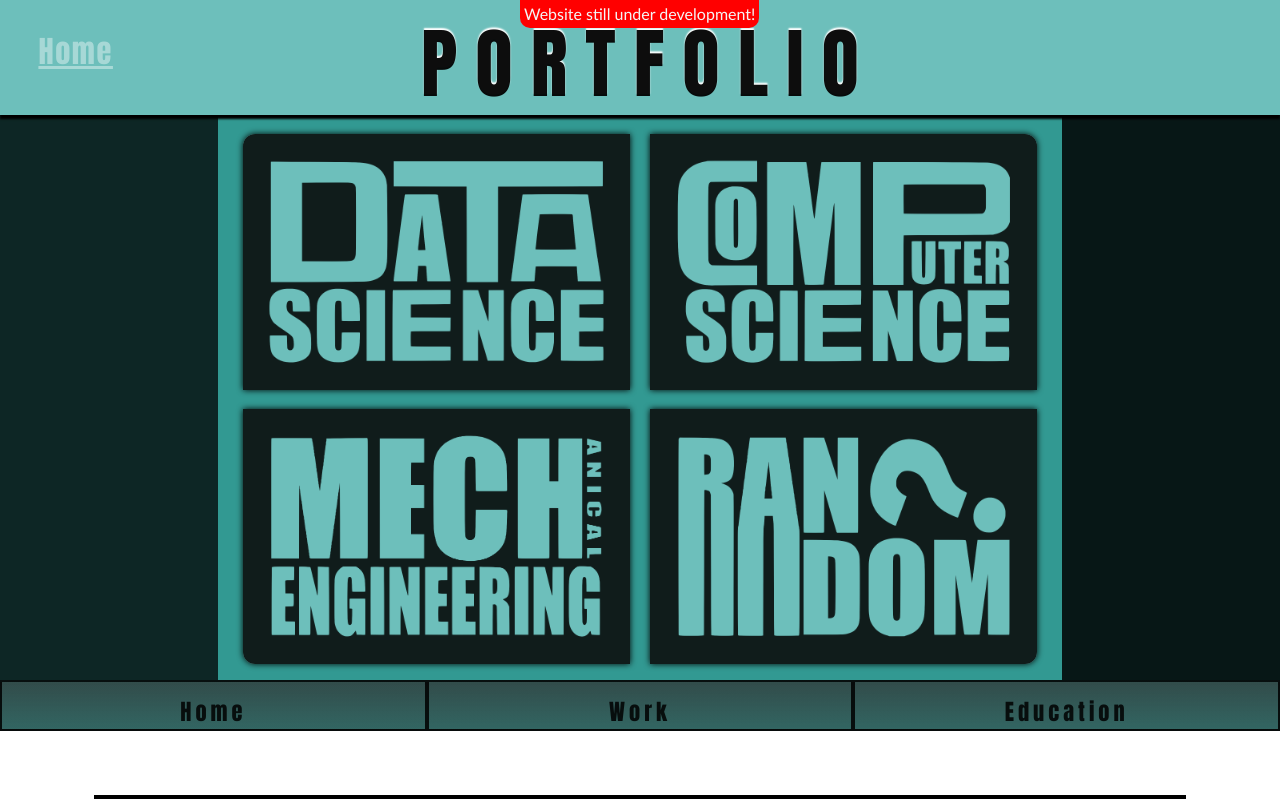
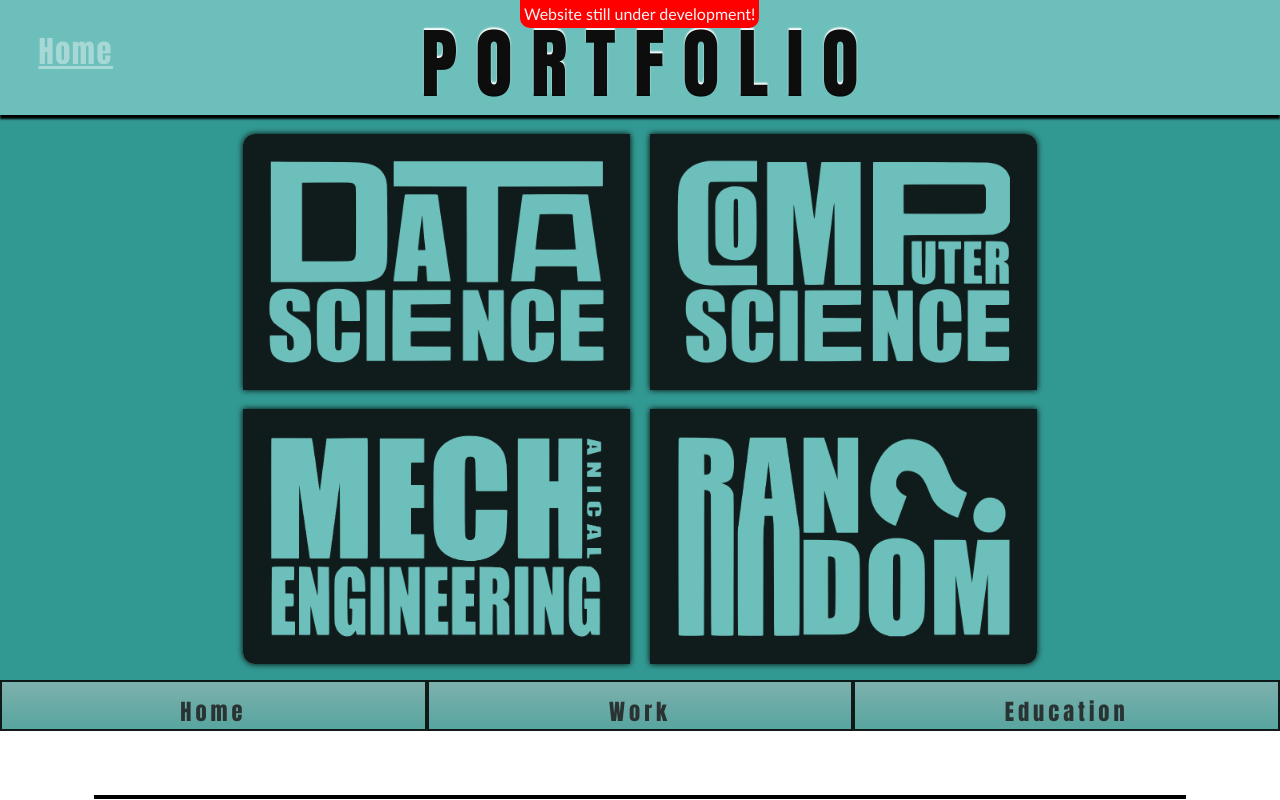
Before and after one commit to leodup/leo-dupire-react-app, a React (Create React App) app: page /portfolio in a window 1280 px wide. Shown: the top 800 px of the page. Built offline with nearby package versions, Linux system fonts and the light colour scheme.

Commit message:
update portfolio

```diff
--- a/src/Portfolio.css
+++ b/src/Portfolio.css
@@ -348,7 +348,7 @@ p.Section {
     border: 2px solid rgb(0, 0, 0, 0.85);
     /* border-right: 2px solid rgb(0, 0, 0, 0.85); */
     /* background-color: rgba(50, 50, 50, 0.7); */
-    background: linear-gradient(rgba(50, 50, 50, 0.75), rgba(50, 50, 50, 0.5));
+    background: linear-gradient(rgba(200, 200, 200, 0.5), rgba(200, 200, 200, 0.25));
 }
 .FillerPort:before,
 .FillerPort:after {
@@ -387,7 +387,7 @@ p.Section {
     position: relative;
     z-index: 1;
     top: -0.75vw;
-    color: rgba(0, 0, 0, 0.85);
+    color: rgba(30, 30, 30, 0.85);
     font-weight: bold;
     font-size: max(1.75vw, 1rem);
     letter-spacing: 4px;
--- a/src/Portfolio.js
+++ b/src/Portfolio.js
@@ -101,10 +101,6 @@ const Portfolio = () => {
                                 />
                             </p>
                         </div>
-
-
-
-
                         <div className="Q2">
                             <img
                                 className="TitleText2"
@@ -160,10 +156,10 @@ const Portfolio = () => {
                         </div>
                     </div>
                 </div>
-                <div className='LeftMargin'></div>
+                {/* <div className='LeftMargin'></div>
                 <div className='RightMargin'></div>
                 <div className='TopMargin'></div>
-                <div className='BottomMargin'></div>
+                <div className='BottomMargin'></div> */}
             </div>
             <div className="TabsPort">
                 <Tab
```
